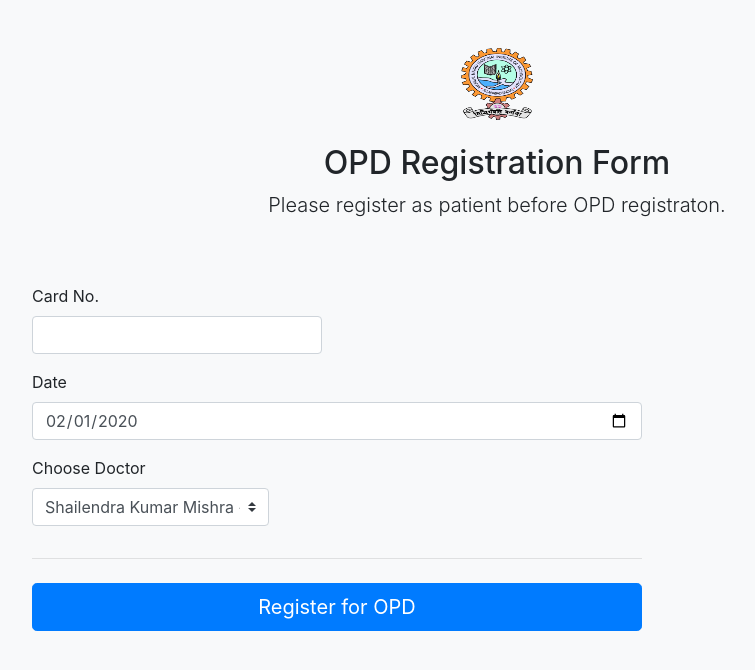
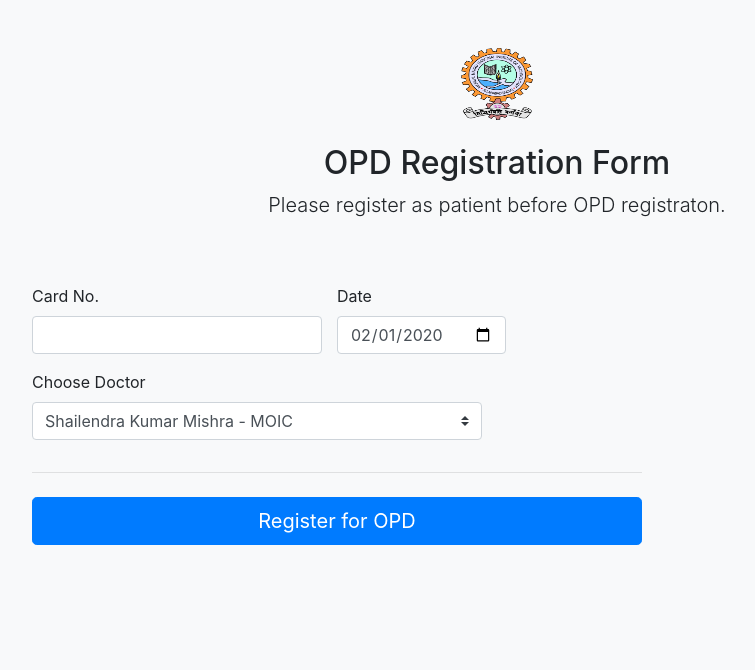
Before and after one commit to zoop-ad/HealthCenter, a Django app: page /hc/opdreg in a window 1280 px wide. Shown: the top 670 px of the page, without its empty margins (143-898 px from the left). Run offline with Django 3.2, Linux system fonts and the light colour scheme; data comes from the database, SQL or seed files in the repository; some libraries are stand-ins or nearby versions.

Commit message:
Improving OPD form

```diff
--- a/healthcenter/templates/healthcenter/opdreg.html
+++ b/healthcenter/templates/healthcenter/opdreg.html
@@ -56,7 +56,7 @@
                           Valid card number is required.
                         </div>
                       </div>
-        </div>
+
 
         <div class="mb-3">
                 <label for="address2">Date</label>
@@ -64,8 +64,8 @@
               </div>
 
 
-        <div class="row">
-          <div class="col-md-5 mb-3">
+
+          <div class="col-md-9 mb-3">
             <label for="country">Choose Doctor</label>
             <select class="custom-select d-block w-100" id="country" name="docreq" required>
               {% for dd in docs %}
```
